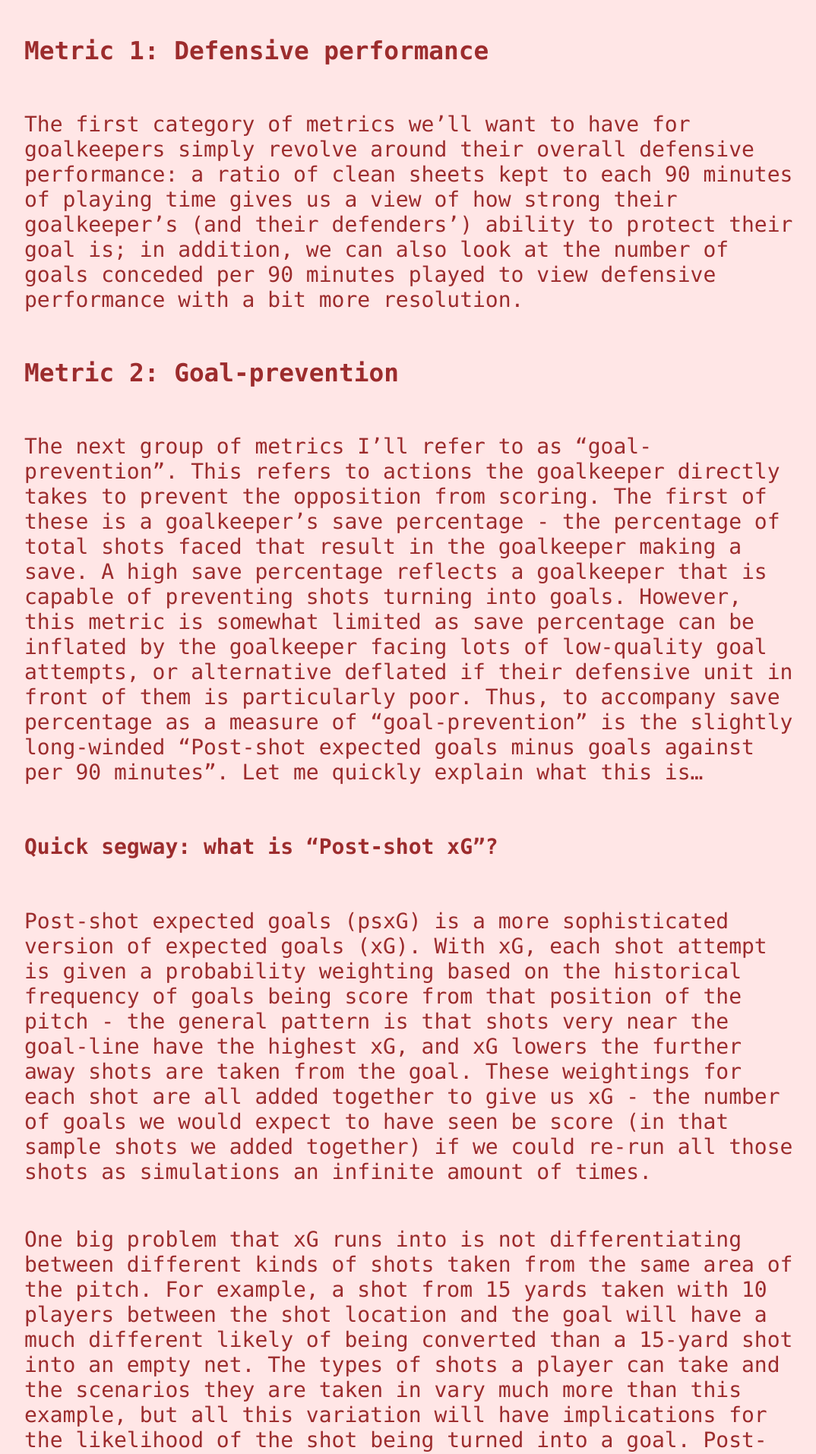
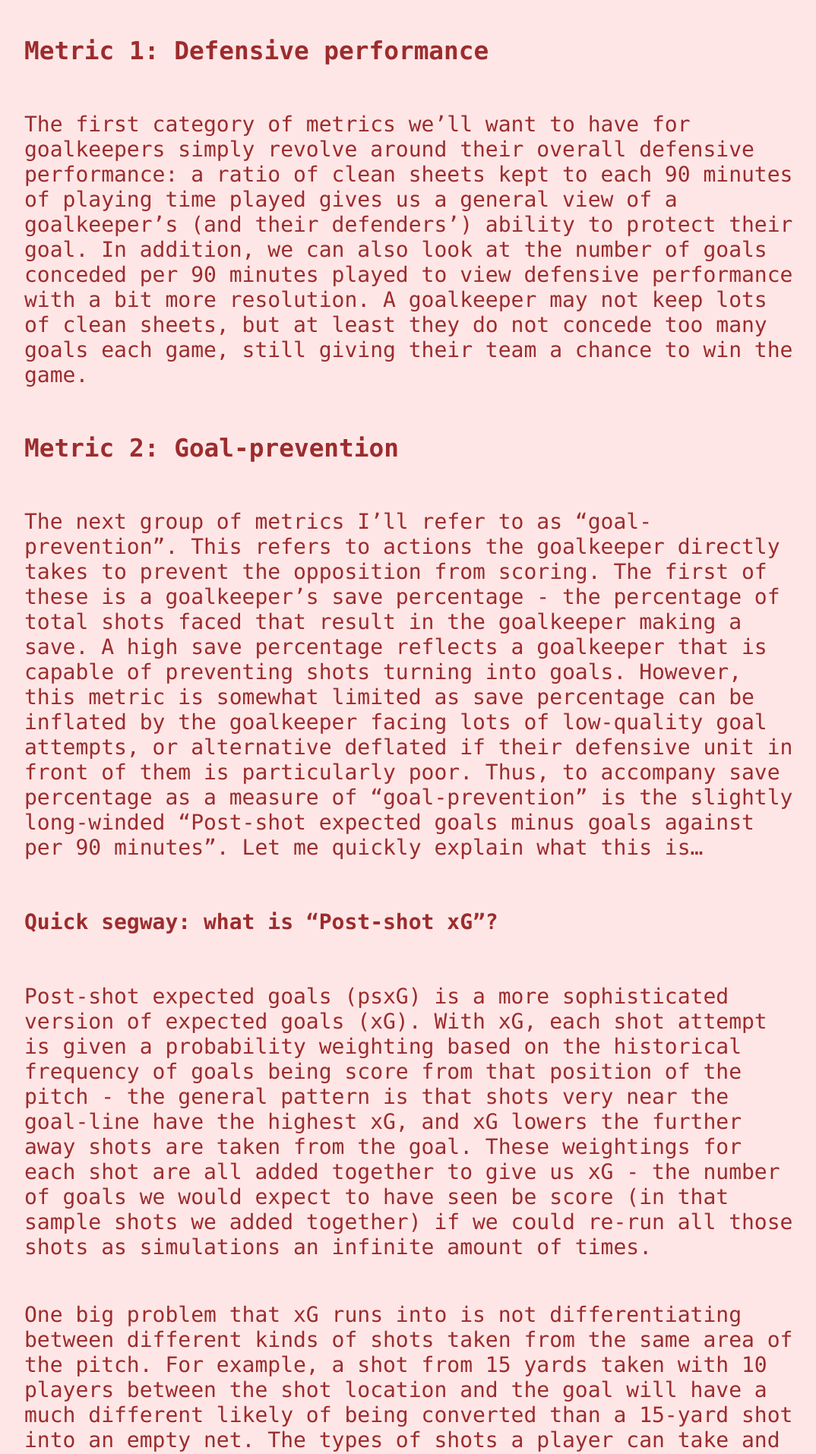
Before and after one commit to CharlieHomewood/website, a Jekyll site: the page built from _posts/projects/Making percentile radars/2023-11-09-project1-post5-1.md, in a window 1280 px wide. Shown: the part 1692-3606 px from the top of the page at 76% size, without its empty margins (96-1170 px from the left). Built offline with Jekyll 4.4.1, drawn with Linux system fonts in a browser that asks for light colours.

Commit message:
20/11/2023 commit 3

```diff
--- a/_posts/projects/Making percentile radars/2023-11-09-project1-post5-1.md
+++ b/_posts/projects/Making percentile radars/2023-11-09-project1-post5-1.md
@@ -17,7 +17,7 @@ This first type of percentile radar represents metrics relevant to goalkeepers.
 
 ### Metric 1: Defensive performance
 
-The first category of metrics we'll want to have for goalkeepers simply revolve around their overall defensive performance: a ratio of clean sheets kept to each 90 minutes of playing time gives us a view of how strong their goalkeeper's (and their defenders') ability to protect their goal is; in addition, we can also look at the number of goals conceded per 90 minutes played to view defensive performance with a bit more resolution.
+The first category of metrics we'll want to have for goalkeepers simply revolve around their overall defensive performance: a ratio of clean sheets kept to each 90 minutes of playing time played gives us a general view of a goalkeeper's (and their defenders') ability to protect their goal. In addition, we can also look at the number of goals conceded per 90 minutes played to view defensive performance with a bit more resolution. A goalkeeper may not keep lots of clean sheets, but at least they do not concede too many goals each game, still giving their team a chance to win the game.
 
 ### Metric 2: Goal-prevention
 
```
